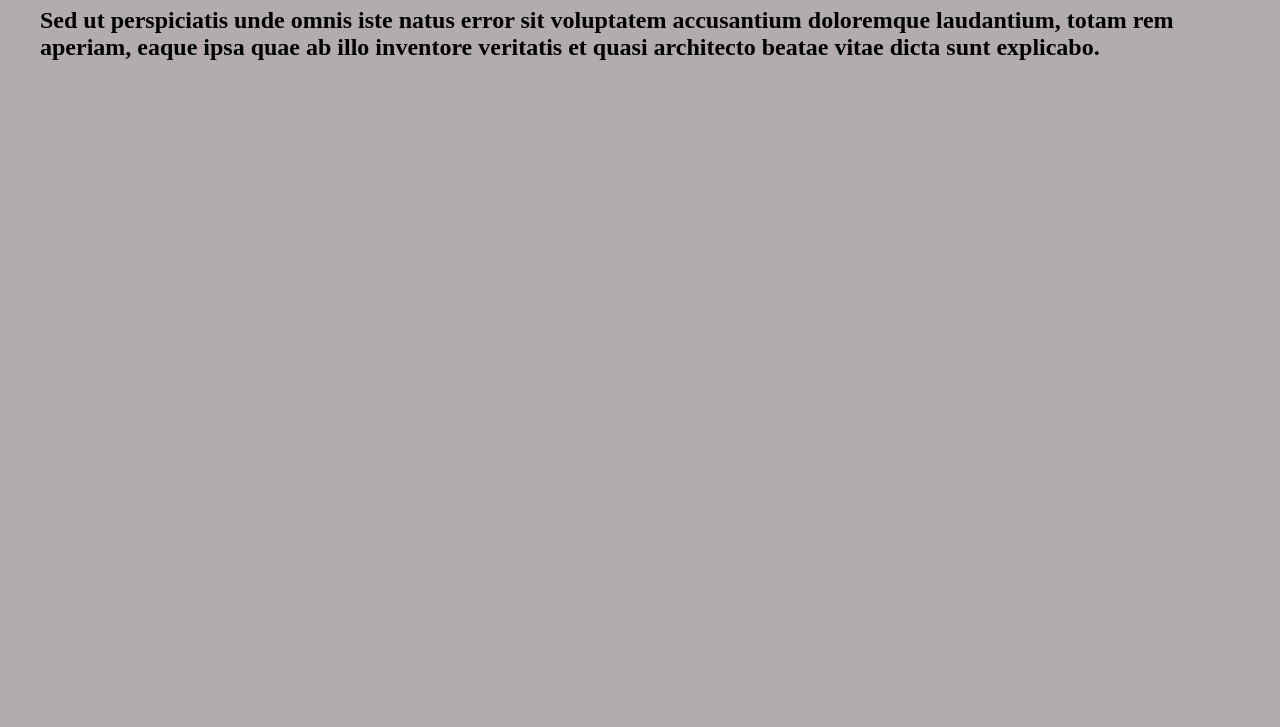
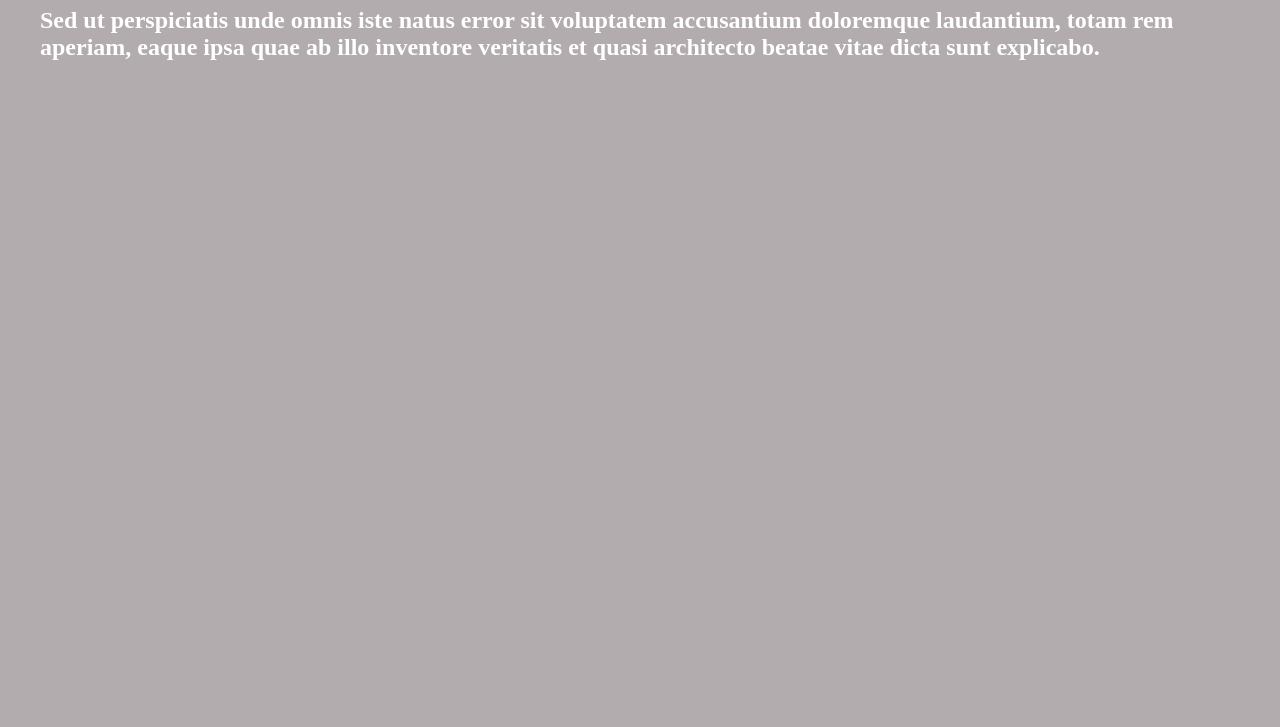
Before and after one commit to HanayamaCode/Site, a plain HTML site: page index.html in a window 1280 px wide. Shown: the part 73-800 px from the top of the page. Drawn offline with Linux system fonts and the light colour scheme.

Commit message:
changed text white

```diff
--- a/css/style.css
+++ b/css/style.css
@@ -7,3 +7,6 @@ body {
 h1 {
 	color: #FF135F;
 }
+h2 {
+	color: #fff;
+}
```
